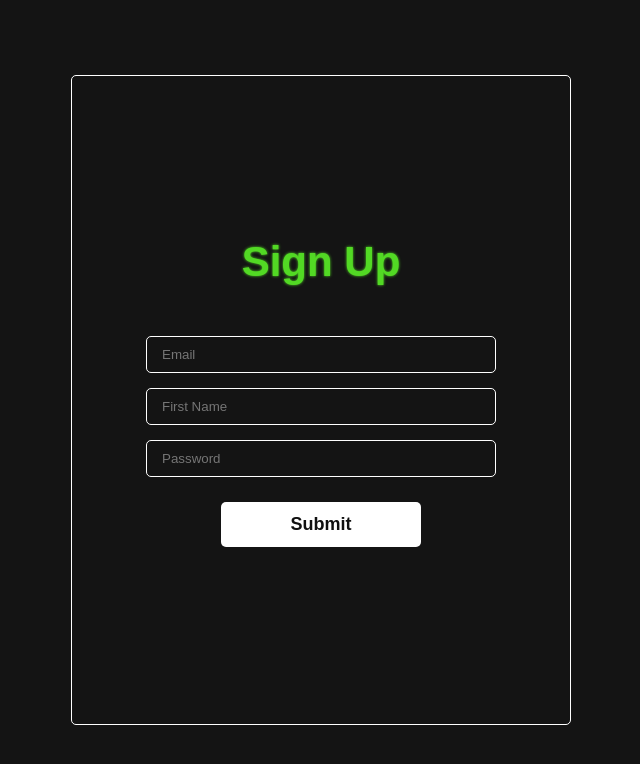
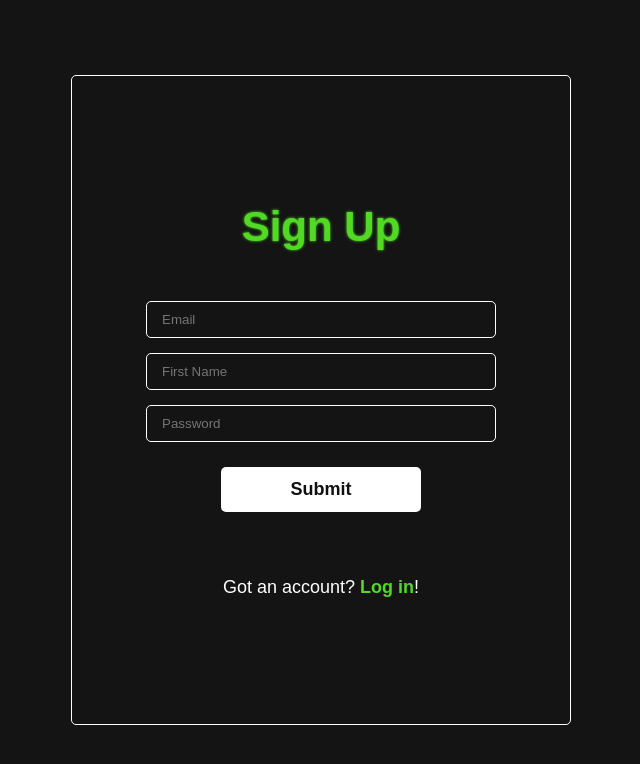
Before and after one commit to carledwardm/auth-portal-supa, a Next.js app: page /signup in a window 1280 px wide. Shown: the top 764 px of the page, without its empty margins (319-959 px from the left). Built offline with nearby package versions, Linux system fonts and the light colour scheme; no server answers.

Commit message:
Add login link to signup page

```diff
--- a/app/signup/page.tsx
+++ b/app/signup/page.tsx
@@ -53,6 +53,7 @@ export default function signup() {
                         <button type="submit" className={styles.submitBtn}>Submit</button>
                         <GoogleSignup />
                     </form>
+                    <p className={styles.loginText}>Got an account? <a href="/login" className={styles.loginLink}>Log in</a>!</p>
             </section>
 
             {showToast && <Toast
--- a/app/signup/signup.module.scss
+++ b/app/signup/signup.module.scss
@@ -112,3 +112,19 @@
         color: var(--outline);
     }
 }
+
+.loginText {
+    font-size: 18px;
+}
+
+.loginLink {
+    display: inline-block;
+    font-weight: bold;
+    color: var(--outline);
+    transition: all 0.2s ease-in-out;
+
+    &:hover {
+        transform: translateY(-3px);
+        color: white;
+    }
+}
```
